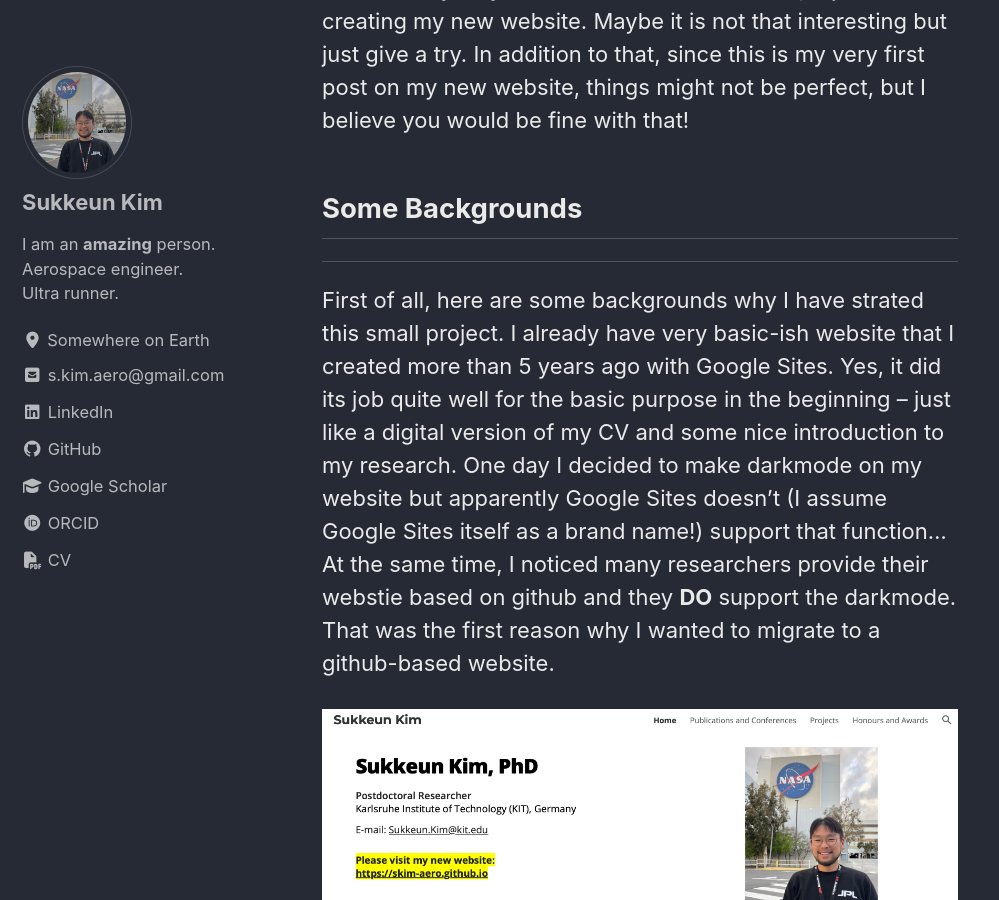
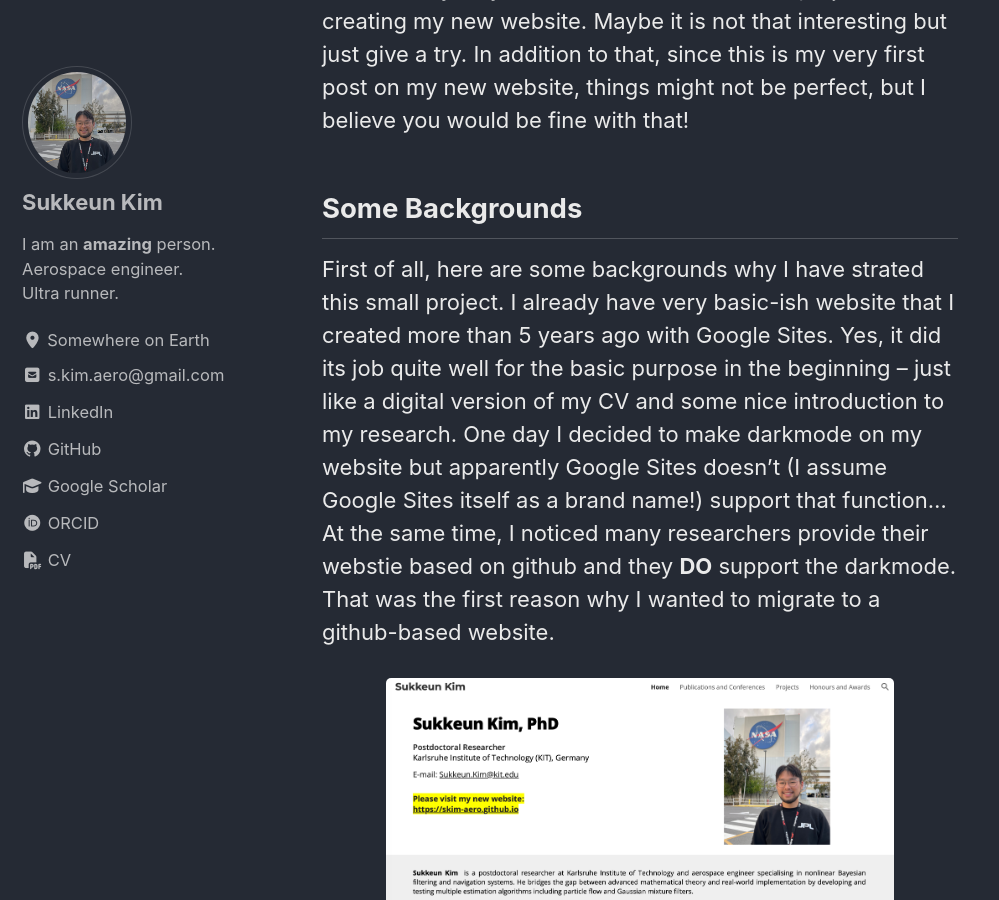
Before and after one commit to skim-aero/skim-aero.github.io, a Jekyll site: the page built from _posts/2026-10-03-my-new-website-is-now-open.md, in a window 1280 px wide and 900 px high, scrolled down 328 px. Shown: the whole window, without its empty margins (0-999 px from the left). Built offline with Jekyll 4.4.1, drawn with Linux system fonts in a browser that asks for light colours; cached includes are drawn as plain includes.

Commit message:
Working on the first post

```diff
--- a/_posts/2026-10-03-my-new-website-is-now-open.md
+++ b/_posts/2026-10-03-my-new-website-is-now-open.md
@@ -10,14 +10,14 @@ Welcome everyone no matter you know me personally or not. I am happy that you vi
 
 ## Some Backgrounds
 
----
-
 First of all, here are some backgrounds why I have strated this small project. I already have very basic-ish website that I created more than 5 years ago with Google Sites. Yes, it did its job quite well for the basic purpose in the beginning -- just like a digital version of my CV and some nice introduction to my research. One day I decided to make darkmode on my website but apparently Google Sites doesn't (I assume Google Sites itself as a brand name!) support that function... At the same time, I noticed many researchers provide their webstie based on github and they **DO** support the darkmode. That was the first reason why I wanted to migrate to a github-based website.
 
-![My old website with Google Sites](/assets/images/Old_website.png)
-<p style="font-size: 0.85em; color: #666; margin: 5px 0 0 0; text-align: center;">
-  My old website with Google Sites
-</p>
+<div style="margin: 25px 0;">
+  <img src="/assets/images/Old_website.png" alt="My old website with Google Sites" style="width: 80%; border-radius: 5px; display: block; margin: 0 auto;">
+  <p style="font-size: 0.85em; color: #666; margin: 8px 0 25px 0; text-align: center;">
+    My old website with Google Sites
+  </p>
+</div>
 
 Here is the second reason. I recently resigned from my postdoc position for several personal reasons (nothing bad and I enjoyed the time but needed to move on). And I was thinking this would be the best thing I can start with during this free(-ish) time and do something **productive**. Yes, I decided to start this small project! There is nothing interesting at the moment but I am builiding this little by little.
 
@@ -25,10 +25,6 @@ Ah, at last there is one more reason. I like writing and talking with people. Ho
 
 ## What Will I Do with This?
 
----
-
 Well, I am not so clear for the direction I will take with this platform at the moment. I might be a bit of mix of my digital CV and posts of research and tiny bit of personal life, I guess. I shall share some previous research topics I have worked and some interesting (at least for me) life stories from me. Also, I would like to share some my personal projects here later if I can't share my research at my next job! But again, nothing has been decided properly.
 
 ## How I Made This Website?
-
----
```
